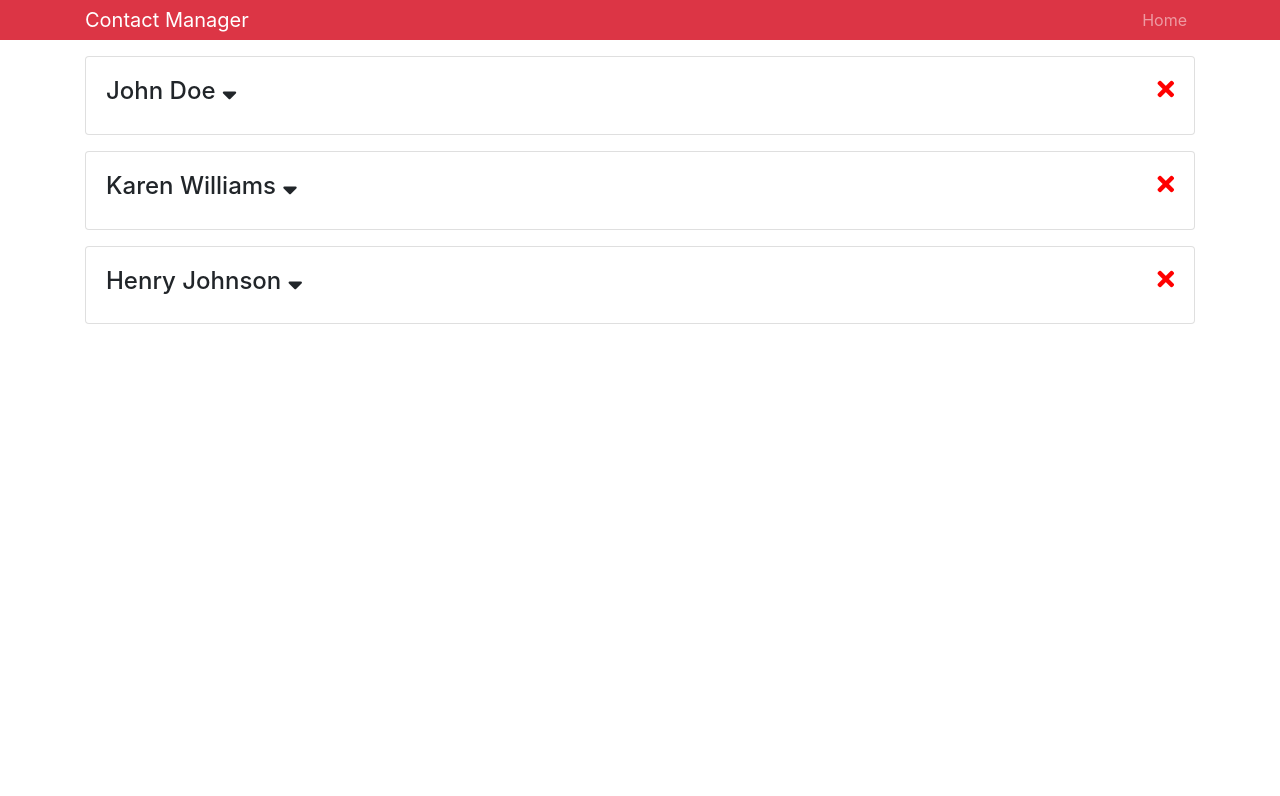
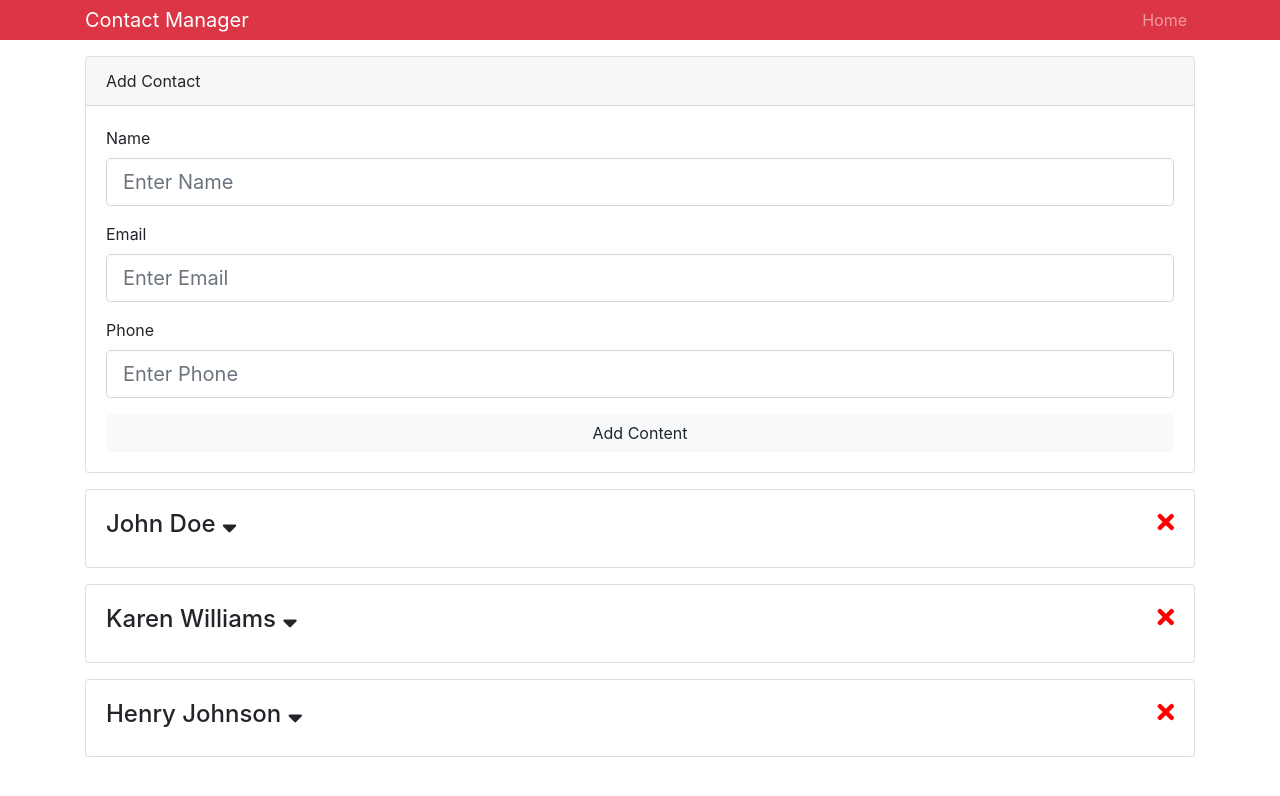
Before and after one commit to davidporosnicu/Contact-Manager, a React (Create React App) app: page /contact/add in a window 1280 px wide. Shown: the top 796 px of the page. Built offline with nearby package versions, Linux system fonts and the light colour scheme.

Commit message:
add AddContact comp

```diff
--- a/src/App.js
+++ b/src/App.js
@@ -1,6 +1,7 @@
 import React, { Component } from 'react'
 import Contacts from './components/contacts/Contacts'
 import Header from './components/layout/Header'
+import AddContact from './components/contacts/AddContact'
 import { Provider } from './context'
 import 'bootstrap/dist/css/bootstrap.min.css'
 
@@ -11,6 +12,7 @@
         <div>
           <Header branding='Contact Manager' />
           <div className='container'>
+            <AddContact />
             <Contacts />
           </div>
         </div>
--- /dev/null
+++ b/src/components/contacts/AddContact.js
@@ -0,0 +1,72 @@
+import React, { Component } from 'react'
+
+class AddContact extends Component {
+  state = {
+    name: '',
+    email: '',
+    phone: ''
+  }
+
+  onInputChange = e => this.setState({ [e.target.name]: e.target.value })
+
+  onSubmit = e => {
+    e.preventDefault()
+    console.log(this.state)
+  }
+
+  render () {
+    const { name, email, phone } = this.state
+    return (
+      <div className='card mb-3'>
+        <div className='card-header'>Add Contact</div>
+        <div className='card-body'>
+          <form onSubmit={this.onSubmit}>
+            <div className='form-group'>
+              <label htmlFor='name'>Name</label>
+              <input
+                type='text'
+                name='name'
+                id='name'
+                className='form-control form-control-lg'
+                placeholder='Enter Name'
+                value={name}
+                onChange={this.onInputChange}
+              />
+            </div>
+            <div className='form-group'>
+              <label htmlFor='email'>Email</label>
+              <input
+                id='email'
+                type='email'
+                name='email'
+                className='form-control form-control-lg'
+                placeholder='Enter Email'
+                value={email}
+                onChange={this.onInputChange}
+              />
+            </div>
+            <div className='form-group'>
+              <label htmlFor='phone'>Phone</label>
+              <input
+                id='phone'
+                type='text'
+                name='phone'
+                className='form-control form-control-lg'
+                placeholder='Enter Phone'
+                value={phone}
+                onChange={this.onInputChange}
+              />
+            </div>
+            <input
+              type='submit'
+              value='Add Content'
+              className='btn btn-light btn-block'
+            />
+          </form>
+        </div>
+      </div>
+    )
+  }
+}
+
+export default AddContact
```
